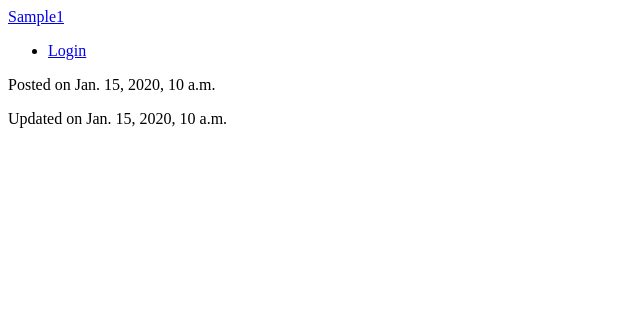
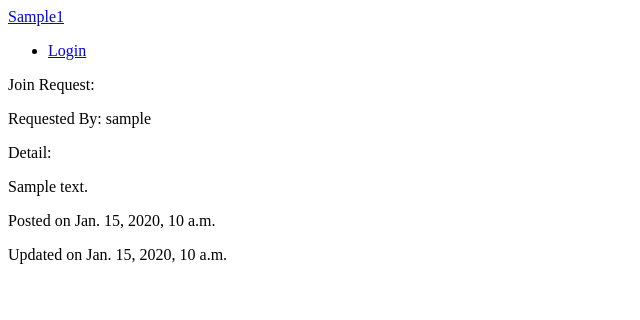
Before and after one commit to pollenjp/sandbox-django-group-join-request, a Django app: page /join_request/posts/1 in a window 1280 px wide. Shown: the top 320 px of the page, without its empty margins (0-640 px from the left). Run offline with Django 4.2, Linux system fonts and the light colour scheme; tables that the repository leaves empty hold one stand-in row (values such as "Sample post").

Commit message:
Update requestpost_detail.html

```diff
--- a/sample1/join_request/templates/join_request/requestpost_detail.html
+++ b/sample1/join_request/templates/join_request/requestpost_detail.html
@@ -1,6 +1,13 @@
 {% extends "base.html" %}
 {% block body %}
-  <p>{{ post.request_group.name }}</p>
+  <p>Join Request:
+    {{ post.request_group.name }}</p>
+  <p>Requested By:
+    {{ post.created_by.username }}</p>
+  <div>
+    Detail:<br>
+    {{ post.detail|linebreaks }}
+  </div>
   <p>Posted on
     {{ post.created_at }}</p>
   <p>Updated on
```
